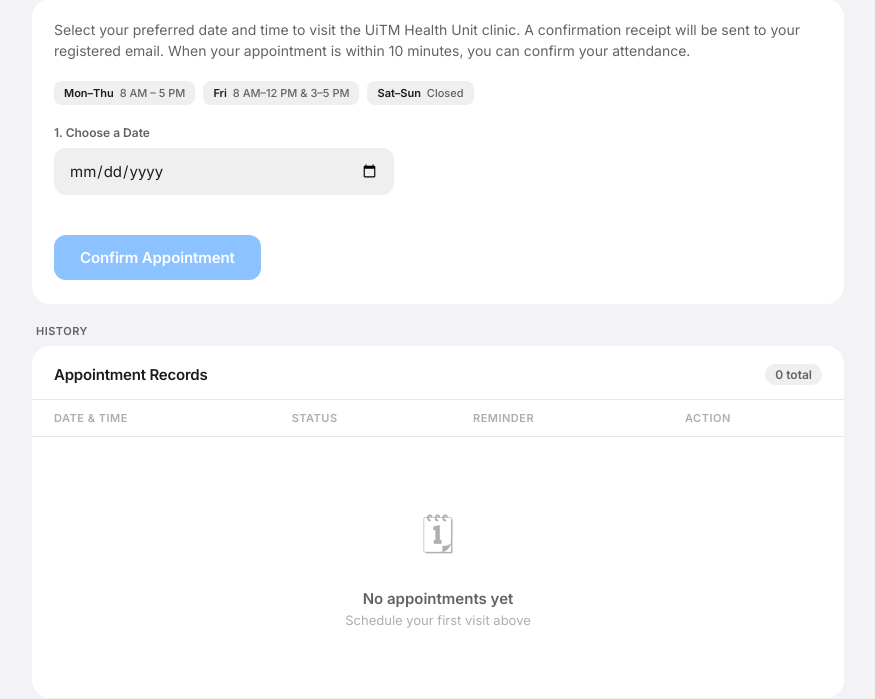
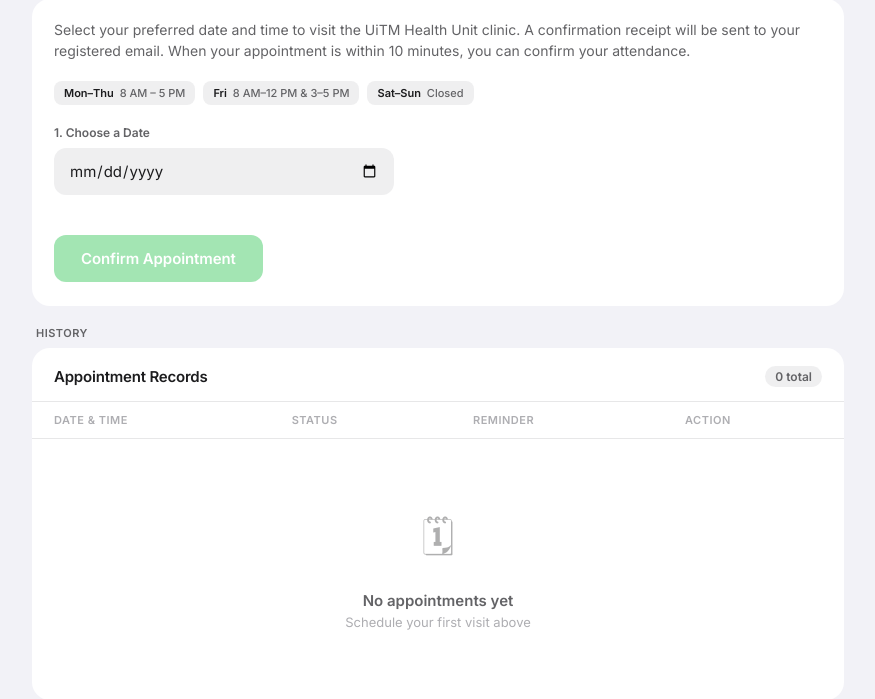
Before and after one commit to izzhazriq/uhap, a PHP site: page /uhap/dashboard.php in a window 1280 px wide. Shown: the part 351-1050 px from the top of the page, without its empty margins (202-1077 px from the left). Before the commit the page ends 979 px from the top, so only its background shows below. Run offline with PHP 8.4, Linux system fonts and the light colour scheme; the visitor is signed in with stand-in values (Sample User, id 1); data comes from the database, SQL or seed files in the repository; some libraries are stand-ins or nearby versions.

Commit message:
Update project files and configuration

```diff
--- a/student/dashboard.php
+++ b/student/dashboard.php
@@ -790,13 +790,13 @@ $appointments_result->data_seek(0);
 
         .btn-primary {
             display: inline-flex; align-items: center; gap: 7px;
-            background: var(--blue); color: #fff; border: none;
+            background: var(--green); color: #fff; border: 1px solid rgba(52,199,89,0.2);
             border-radius: 12px; padding: 13px 26px;
             font-family: 'Inter', -apple-system, sans-serif;
             font-size: 15px; font-weight: 600; cursor: pointer;
             transition: background 0.2s, transform 0.15s, opacity 0.2s; letter-spacing: -0.1px;
         }
-        .btn-primary:hover  { background: var(--blue-hover); }
+        .btn-primary:hover  { background: rgba(52,199,89,0.20); }
         .btn-primary:active { transform: scale(0.97); }
         .btn-primary:disabled { opacity: 0.45; cursor: not-allowed; }
 
```
